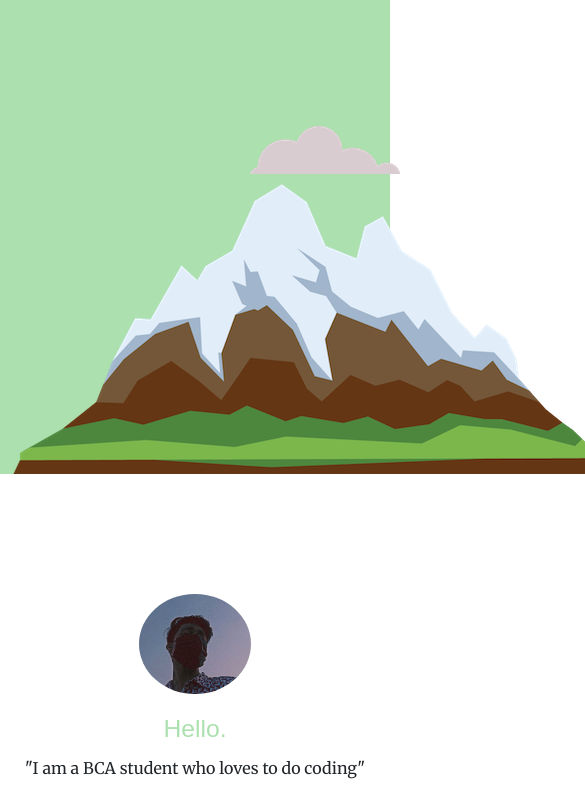
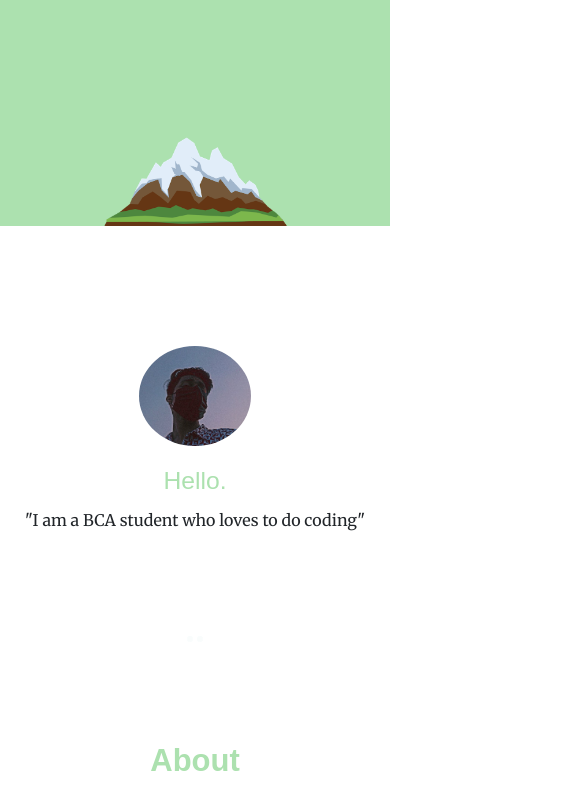
Before and after one commit to JunaidBhaimia/html-portfolio, a plain HTML site: page index.html in a window 390 px wide. Shown: the part 268-1074 px from the top of the page, 585 px wide, since content can reach past the window. Drawn offline with nearby package versions, Linux system fonts and the light colour scheme.

Commit message:
Update styles.css

```diff
--- a/styles.css
+++ b/styles.css
@@ -1,3 +1,22 @@
+@media (min-width: 319px) and (max-width : 700px) {
+    .mountain{
+        height: 50%;
+        width: 50%;
+    }
+    .top-cloud {
+        position: absolute;
+        right: 150px;
+        top: 20px;
+    }
+
+
+    .bottom-cloud {
+        position: absolute;
+        left: 120px;
+        bottom: 150px;
+    }
+}
+
 body{
     margin: 0;
 }
```
